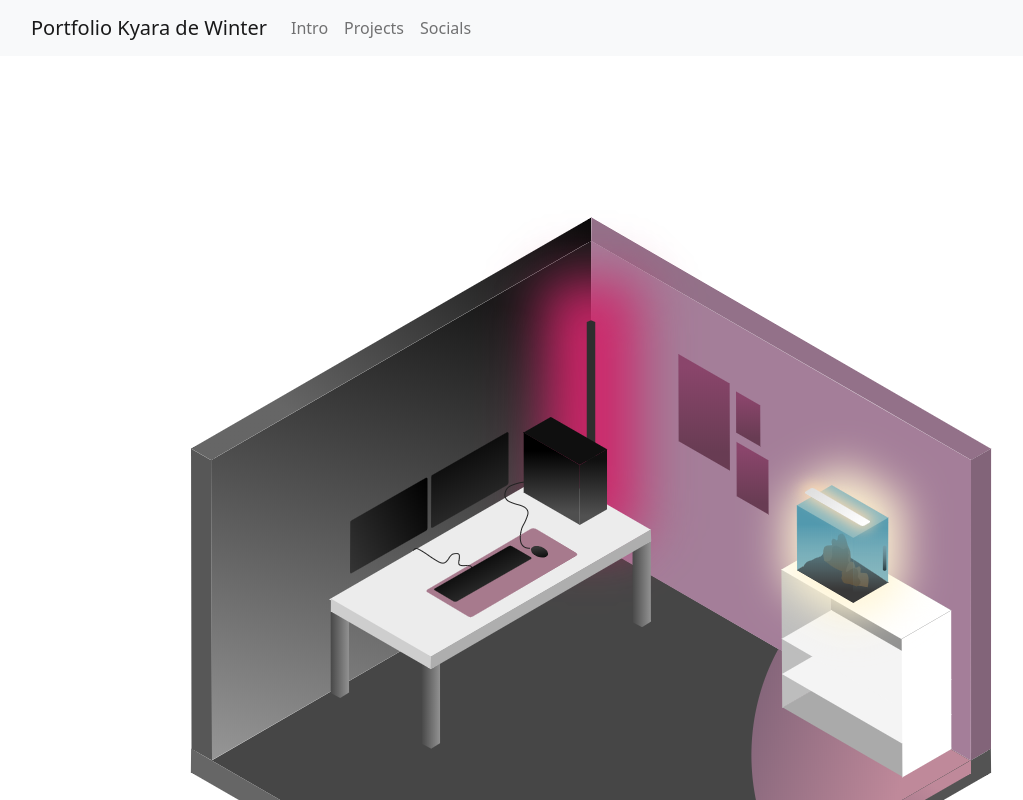
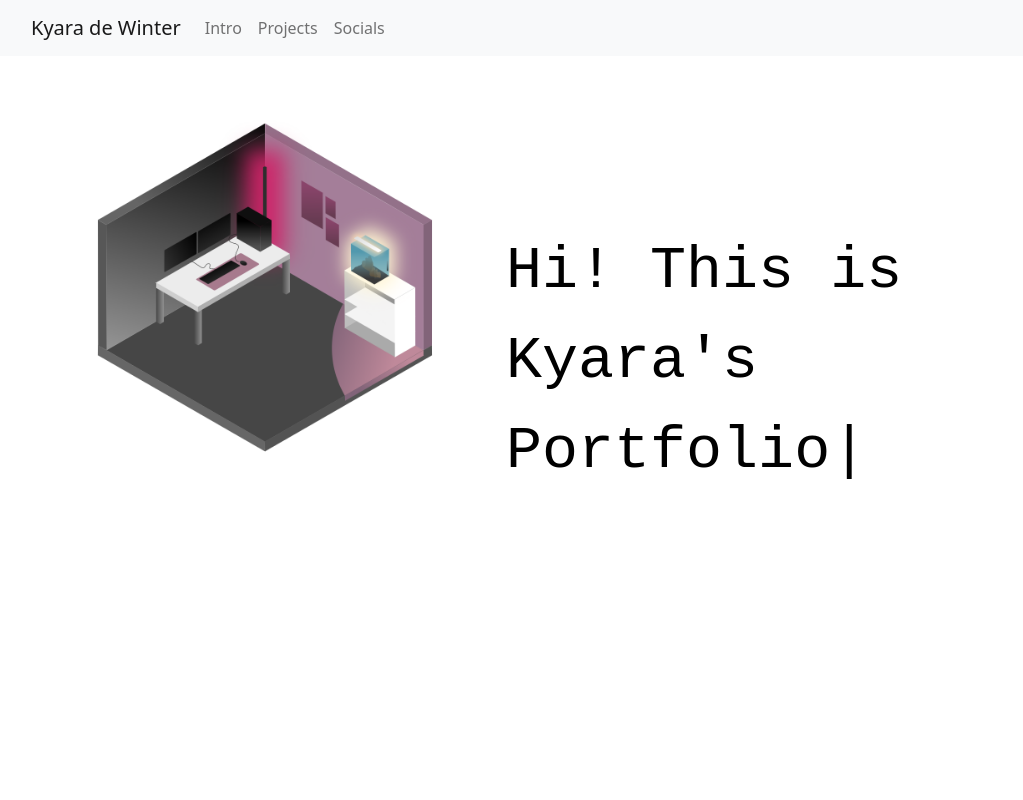
Before and after one commit to KyaraDeWinter/Portfolio, a React (Create React App) app: page / in a window 1280 px wide. Shown: the top 800 px of the page, without its empty margins (51-1074 px from the left). Built offline with nearby package versions, Linux system fonts and the light colour scheme.

Commit message:
typewriter

```diff
--- a/package.json
+++ b/package.json
@@ -11,6 +11,7 @@
     "react-bootstrap": "^2.5.0",
     "react-dom": "^18.2.0",
     "react-scripts": "5.0.1",
+    "typewriter-effect": "^2.19.0",
     "web-vitals": "^2.1.4"
   },
   "scripts": {
--- a/src/components/Intro/Intro.css
+++ b/src/components/Intro/Intro.css
@@ -0,0 +1,10 @@
+.Iso-img {
+    width: 100%;
+}
+
+.type {
+    font-family: 'Courier New', Courier, monospace;
+    font-size: 60px;
+    color: black;
+    padding-top: 170px;
+}
--- a/src/components/Intro/Intro.js
+++ b/src/components/Intro/Intro.js
@@ -1,14 +1,28 @@
 import Container from 'react-bootstrap/Container';
+import './Intro.css';
 import Row from 'react-bootstrap/Row';
 import Col from 'react-bootstrap/Col';
+import Typewriter from 'typewriter-effect';
 
 function Introduction() {
   return (
     <Container>
     <Row>
-      <Col><img src="images/iso-room.png" alt="Isometric Room"/></Col>
-      <Col>
-
+      <Col sm={5}>
+        <img className='Iso-img' src="images/iso-room.png" alt="Isometric Room"/>
+      </Col>
+      <Col sm={7} className='type'>
+        <Typewriter
+         onInit={(typewriter) => {
+            typewriter
+            .typeString("Hi! This is Kyara's Portfolio")
+            .pauseFor(2000)
+            .deleteAll()
+            .typeString("Student. Software. Developer. ")
+            .pauseFor(2000)
+            .start();
+         }}
+        />
       </Col>
     </Row>
   </Container>
--- a/src/components/navbar/Navbar.js
+++ b/src/components/navbar/Navbar.js
@@ -6,7 +6,7 @@ function Navigation() {
   return (
     <Navbar bg="light" expand="lg">
       <Container>
-        <Navbar.Brand href="#home">Portfolio Kyara de Winter</Navbar.Brand>
+        <Navbar.Brand href="#home">Kyara de Winter</Navbar.Brand>
         <Navbar.Toggle aria-controls="basic-navbar-nav" />
         <Navbar.Collapse id="basic-navbar-nav">
           <Nav className="me-auto">
```
Also changed, not shown: 1 other file (tests, documents, lock files or other folders).
